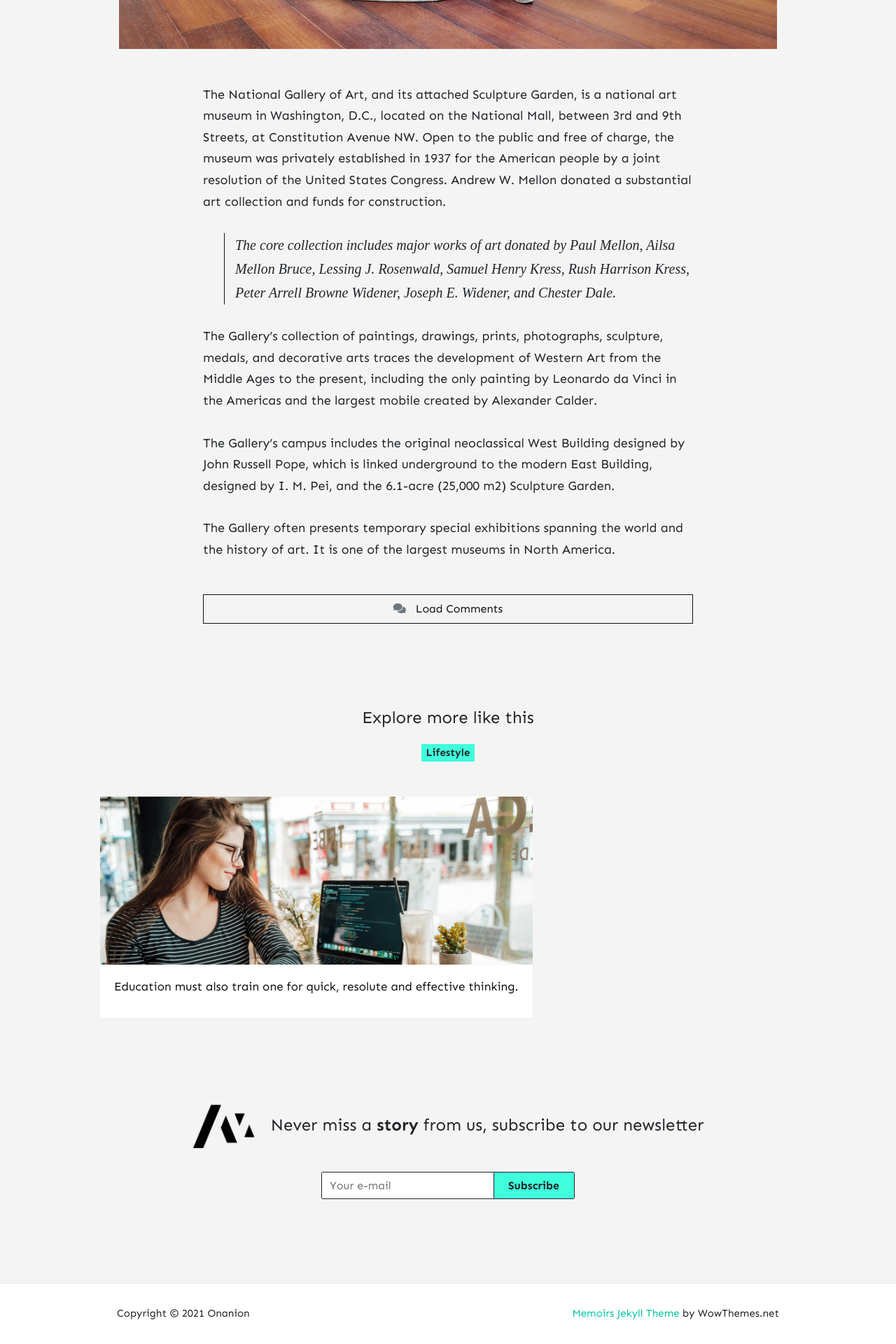
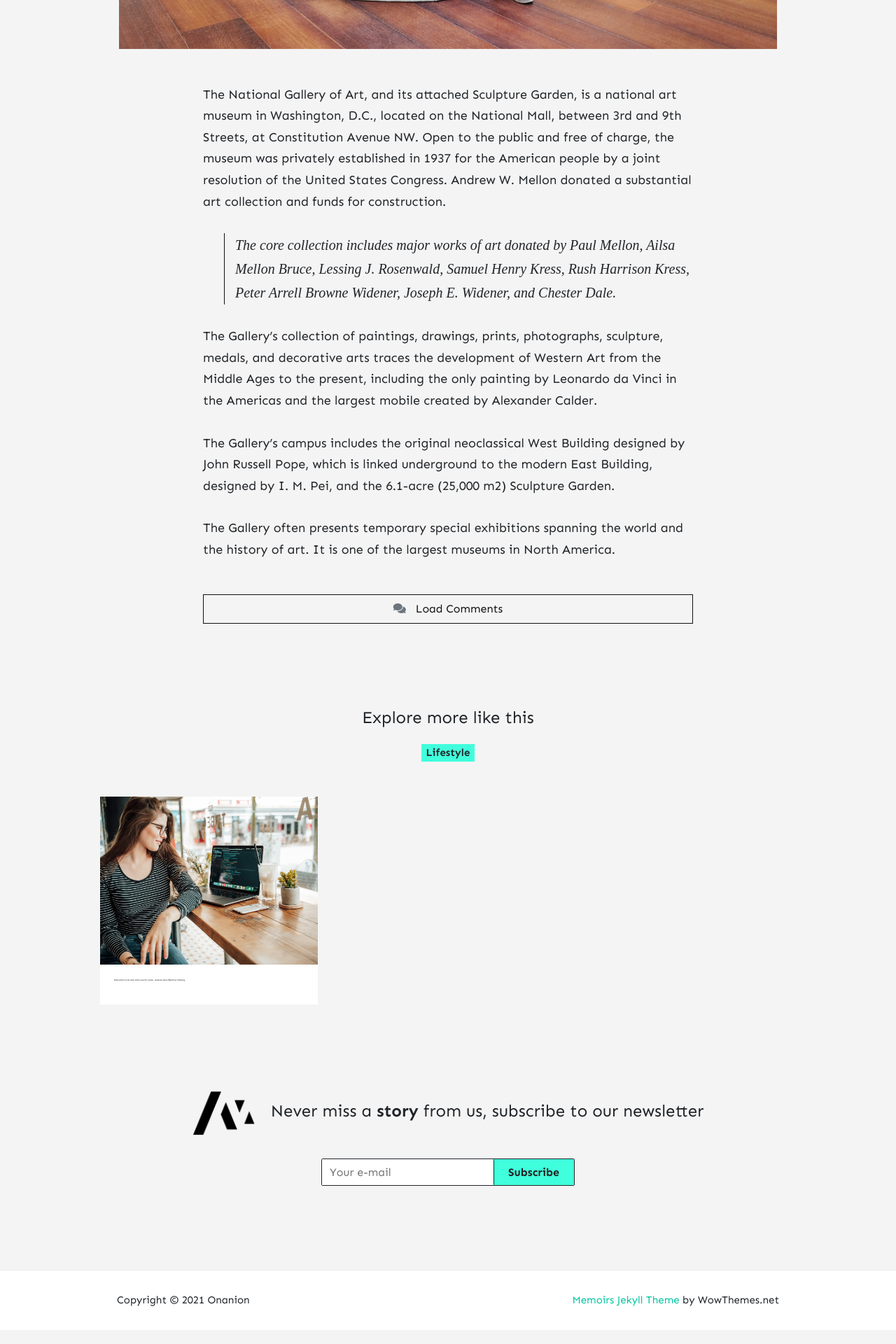
Before and after one commit to ziyoni/ziyoni.github.io, a Jekyll site: the page built from _posts/2019-12-01-the-observer.md, in a window 1280 px wide. Shown: the part 939-2859 px from the top of the page at 70% size. Built offline with Jekyll 4.4.1, drawn with Linux system fonts in a browser that asks for light colours; nearby versions of some CDN libraries; comment, search, counter and statistics services are not loaded.

Commit message:
Update theme.scss

```diff
--- a/assets/css/theme.scss
+++ b/assets/css/theme.scss
@@ -270,12 +270,10 @@
         }
     }
     .card-title {
-        font-weight:200;
-        font-size:17px;
+        font-weight:100;
+        font-size:3px;
         line-height:1.4;
-white-space: nowrap;
-overflow: hidden;
-text-overflow: ellipsis;
+
         a {
             background-image: linear-gradient(180deg, transparent 89%, $primary 0);
             background-repeat: no-repeat;
```
